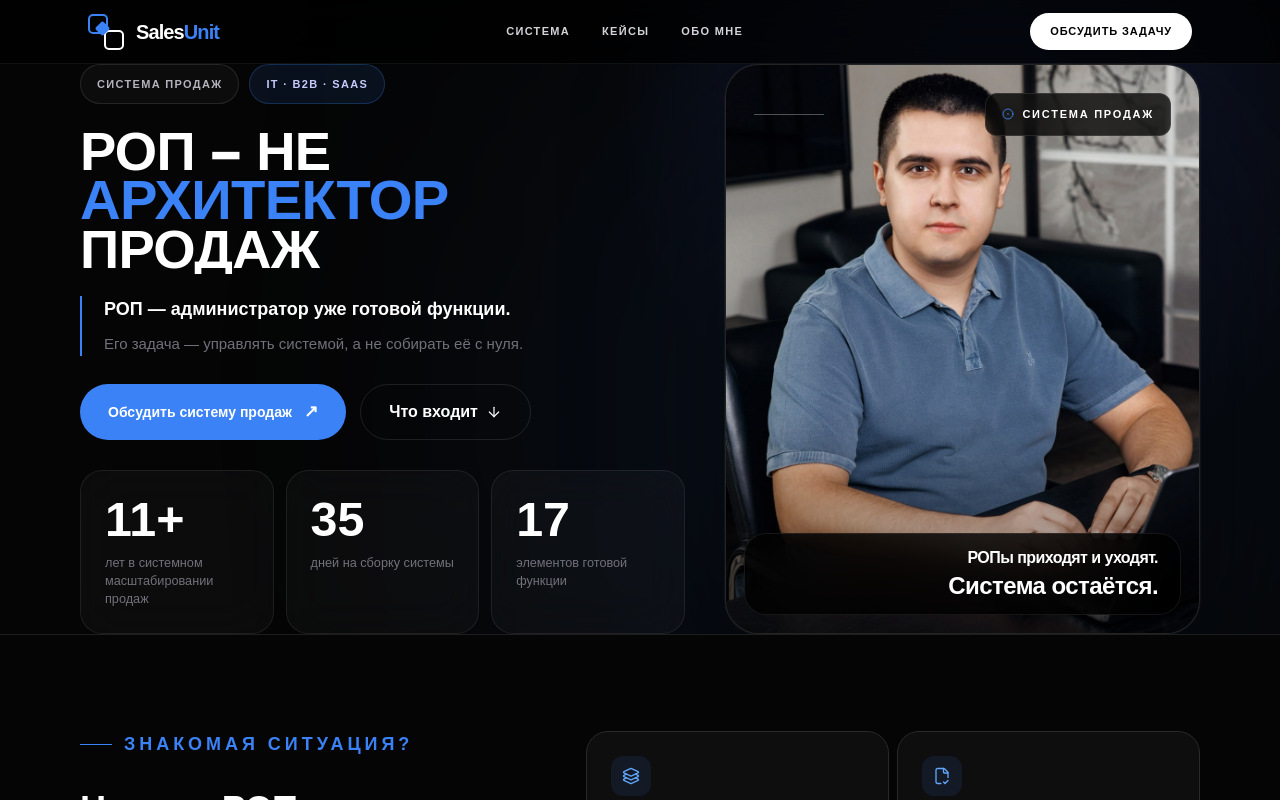
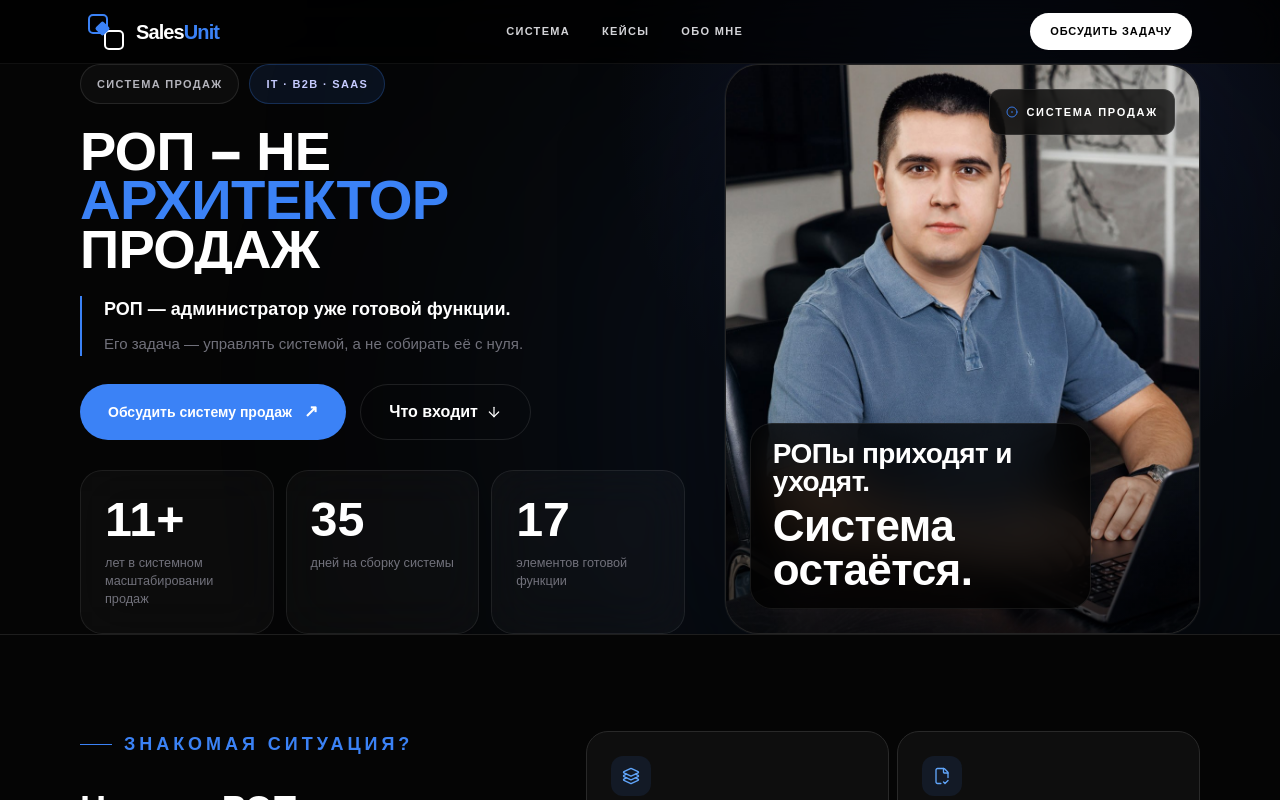
Before and after one commit to d92da/salesunit, a Next.js app: page / in a window 1280 px wide. Shown: the top 800 px of the page. Built offline with nearby package versions, Linux system fonts and the light colour scheme.

Commit message:
Update Hero.tsx

```diff
--- a/app/components/Hero.tsx
+++ b/app/components/Hero.tsx
@@ -6,30 +6,37 @@ import { card, cardUnderline } from "../ui/styles";
 import { home } from "../../data/home";
 
 function Button({ href, children }: { href: string; children: ReactNode }) {
-return ( <a
+  return (
+    <a
       href={href}
       target="_blank"
       rel="noreferrer"
       className="group inline-flex h-14 items-center justify-center gap-3 rounded-full bg-[#3B82F6] px-7 text-sm font-bold text-white transition-all hover:bg-[#2563EB]"
     >
-{children} <span className="text-[17px] transition-transform duration-300 group-hover:-translate-y-0.5 group-hover:translate-x-0.5">
-↗ </span> </a>
+      {children}
+
+      <span className="text-[17px] transition-transform duration-300 group-hover:-translate-y-0.5 group-hover:translate-x-0.5">
+        ↗
+      </span>
+    </a>
   );
 }
 
 export default function Hero() {
   const { hero } = home;
 
-return ( <section
+  return (
+    <section
       id="top"
       className="relative min-h-0 overflow-hidden bg-[#050505] pt-16"
- > <div className="absolute inset-0 bg-[radial-gradient(circle_at_78%_18%,rgba(79,111,255,.16),transparent_34%)]" />
+    >
+      <div className="absolute inset-0 bg-[radial-gradient(circle_at_78%_18%,rgba(79,111,255,.16),transparent_34%)]" />
 
       <div className="relative z-[2] mx-auto w-full max-w-[1200px] min-w-0 px-5 sm:px-8 lg:px-10">
         <div className="grid min-h-0 items-center gap-12 py-[60px] lg:grid-cols-[minmax(0,1.12fr)_minmax(0,0.88fr)] lg:gap-10 lg:py-0">
-      <div
-        className="relative z-[5] min-w-0 max-w-full overflow-hidden [container-type:inline-size]"
-      >
+
+          {/* LEFT */}
+          <div className="relative z-[5] min-w-0 max-w-full overflow-hidden [container-type:inline-size]">
             <div className="mb-6 flex flex-wrap gap-2.5">
               <span className="inline-flex h-10 items-center justify-center rounded-full border border-white/10 bg-white/[0.03] px-4 text-[11px] font-extrabold uppercase tracking-[0.12em] text-[#b4b4bc]">
                 {hero.badges.primary}
@@ -41,25 +48,25 @@ return ( <section
             </div>
 
             <h1 className="m-0 flex min-w-0 max-w-full flex-col overflow-hidden font-bold leading-[0.88] tracking-[-0.045em]">
-          <span className="block min-w-0 max-w-full break-words text-[clamp(44px,9cqw,110px)]">
+              <span className="block min-w-0 max-w-full break-words [overflow-wrap:anywhere] text-[clamp(44px,9cqw,110px)]">
                 {hero.title.top}
               </span>
 
-          <span className="block min-w-0 max-w-full break-words text-[clamp(46px,9.3cqw,114px)] text-[#3B82F6]">
+              <span className="block min-w-0 max-w-full break-words [overflow-wrap:anywhere] text-[clamp(46px,9.3cqw,114px)] text-[#3B82F6]">
                 {hero.title.accent}
               </span>
 
-          <span className="block min-w-0 max-w-full break-words text-[clamp(44px,9cqw,110px)]">
+              <span className="block min-w-0 max-w-full break-words [overflow-wrap:anywhere] text-[clamp(44px,9cqw,110px)]">
                 {hero.title.bottom}
               </span>
             </h1>
 
-        <div className="mt-[22px] max-w-[620px] border-l-2 border-[#3B82F6] pl-[22px]">
-          <p className="m-0 text-[clamp(18px,1.2vw,22px)] font-bold leading-[1.5]">
+            <div className="mt-[22px] max-w-[620px] min-w-0 border-l-2 border-[#3B82F6] pl-[22px]">
+              <p className="m-0 break-words text-[clamp(18px,1.2vw,22px)] font-bold leading-[1.5]">
                 {hero.description[0]}
               </p>
 
-          <p className="mt-2 text-[clamp(15px,1vw,18px)] leading-[1.7] text-zinc-500">
+              <p className="mt-2 break-words text-[clamp(15px,1vw,18px)] leading-[1.7] text-zinc-500">
                 {hero.description[1]}
               </p>
             </div>
@@ -88,14 +95,15 @@ return ( <section
               {hero.stats.map((stat) => (
                 <div
                   key={stat.value}
-              className={`${card.glass} min-w-0 min-h-[126px] p-4 backdrop-blur-[24px]`}
+                  className={`${card.glass} min-h-[126px] min-w-0 overflow-hidden p-4 backdrop-blur-[24px]`}
                 >
                   <div className={cardUnderline} />
-              <strong className="block text-[clamp(38px,8cqw,58px)] font-black leading-none">
+
+                  <strong className="block min-w-0 break-words text-[clamp(38px,8cqw,58px)] font-black leading-none">
                     {stat.value}
                   </strong>
 
-              <span className="mt-2.5 block text-[clamp(10px,2.1cqw,13px)] leading-[1.45] text-zinc-500">
+                  <span className="mt-2.5 block min-w-0 break-words text-[clamp(10px,2.1cqw,13px)] leading-[1.45] text-zinc-500">
                     {stat.label}
                   </span>
                 </div>
@@ -103,21 +111,24 @@ return ( <section
             </div>
           </div>
 
-      <div
-        className="relative min-w-0 max-w-full flex justify-center lg:justify-end lg:translate-x-0 xl:translate-x-0 max-[1100px]:order-first max-[1100px]:translate-x-0"
-      >
+          {/* PHOTO */}
+          <div className="relative min-w-0 max-w-full flex justify-center lg:justify-end lg:translate-x-0 xl:translate-x-0 max-[1100px]:order-first max-[1100px]:translate-x-0">
             <div className="absolute h-[120%] w-[120%] rounded-full bg-[#3B82F6]/15 blur-[180px]" />
 
             <div className="relative aspect-[5/6] w-full max-w-[520px] min-w-0 overflow-hidden rounded-[34px] border border-white/[0.08] bg-[#111] shadow-[0_0_0_1px_rgba(255,255,255,.04),0_50px_140px_rgba(0,0,0,.55)]">
+
               <div className="pointer-events-none absolute -inset-3 z-[4] rounded-[42px] border border-white/[0.06]" />
 
-          <div className="absolute left-7 right-7 top-7 z-[3] flex items-center justify-between">
-            <div className="h-px w-[70px] bg-white/30" />
+              {/* TOP PHOTO BADGE */}
+              <div className="absolute right-[24px] top-[24px] z-[3]">
+                <div className="inline-flex h-[46px] items-center gap-2 whitespace-nowrap rounded-xl border border-white/10 bg-black/75 px-4 py-3 backdrop-blur-[20px]">
+                  <Icon
+                    name="circleDot"
+                    size={12}
+                    className="shrink-0 text-[#3B82F6]"
+                  />
 
-            <div className="flex items-center gap-2 rounded-xl border border-white/10 bg-black/75 px-4 py-3 backdrop-blur-[20px]">
-              <Icon name="circleDot" size={12} className="text-[#3B82F6]" />
-
-              <span className="text-[11px] font-extrabold uppercase tracking-[0.16em]">
+                  <span className="whitespace-nowrap text-[11px] font-extrabold uppercase tracking-[0.16em]">
                     Система продаж
                   </span>
                 </div>
@@ -134,22 +145,24 @@ return ( <section
 
               <div className="absolute inset-0 bg-[linear-gradient(to_top,rgba(0,0,0,.55),transparent_40%)]" />
 
-          <div className="absolute bottom-[18px] left-[18px] right-[18px] z-[3] rounded-[22px] border border-white/[0.08] bg-black/[0.78] px-[22px] py-4 backdrop-blur-[24px] [container-type:inline-size]">
-            <div className="flex flex-col items-end whitespace-nowrap font-bold leading-none tracking-[-0.035em] text-white">
-              <div className="text-[clamp(16px,4cqw,28px)]">
+              {/* BOTTOM PHOTO BADGE */}
+              <div className="absolute bottom-[24px] left-[24px] z-[3] max-w-[72%] rounded-[22px] border border-white/[0.08] bg-black/[0.78] px-[22px] py-4 backdrop-blur-[24px]">
+                <div className="flex min-w-0 flex-col items-start font-bold leading-none tracking-[-0.035em] text-white">
+                  <div className="min-w-0 max-w-full break-words text-left text-[clamp(16px,4cqw,28px)]">
                     {hero.photo.principleTop}
                   </div>
 
-              <div className="mt-2 text-[clamp(24px,6cqw,44px)]">
+                  <div className="mt-2 min-w-0 max-w-full break-words text-left text-[clamp(24px,6cqw,44px)]">
                     {hero.photo.principleMain}
                   </div>
                 </div>
               </div>
+
             </div>
           </div>
+
         </div>
       </div>
     </section>
-
   );
 }
```
Lines whose indentation alone changed are shown as unchanged.
